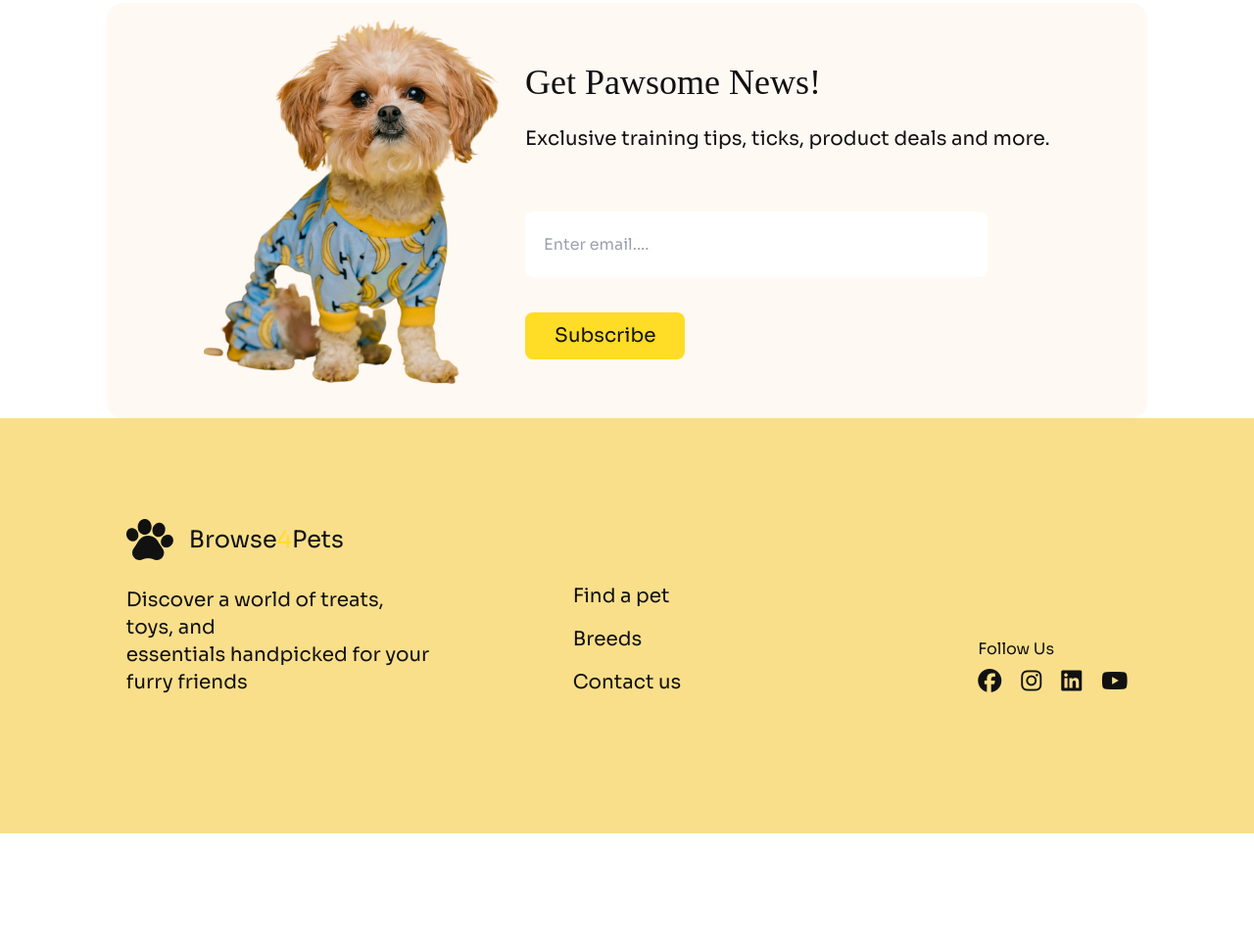
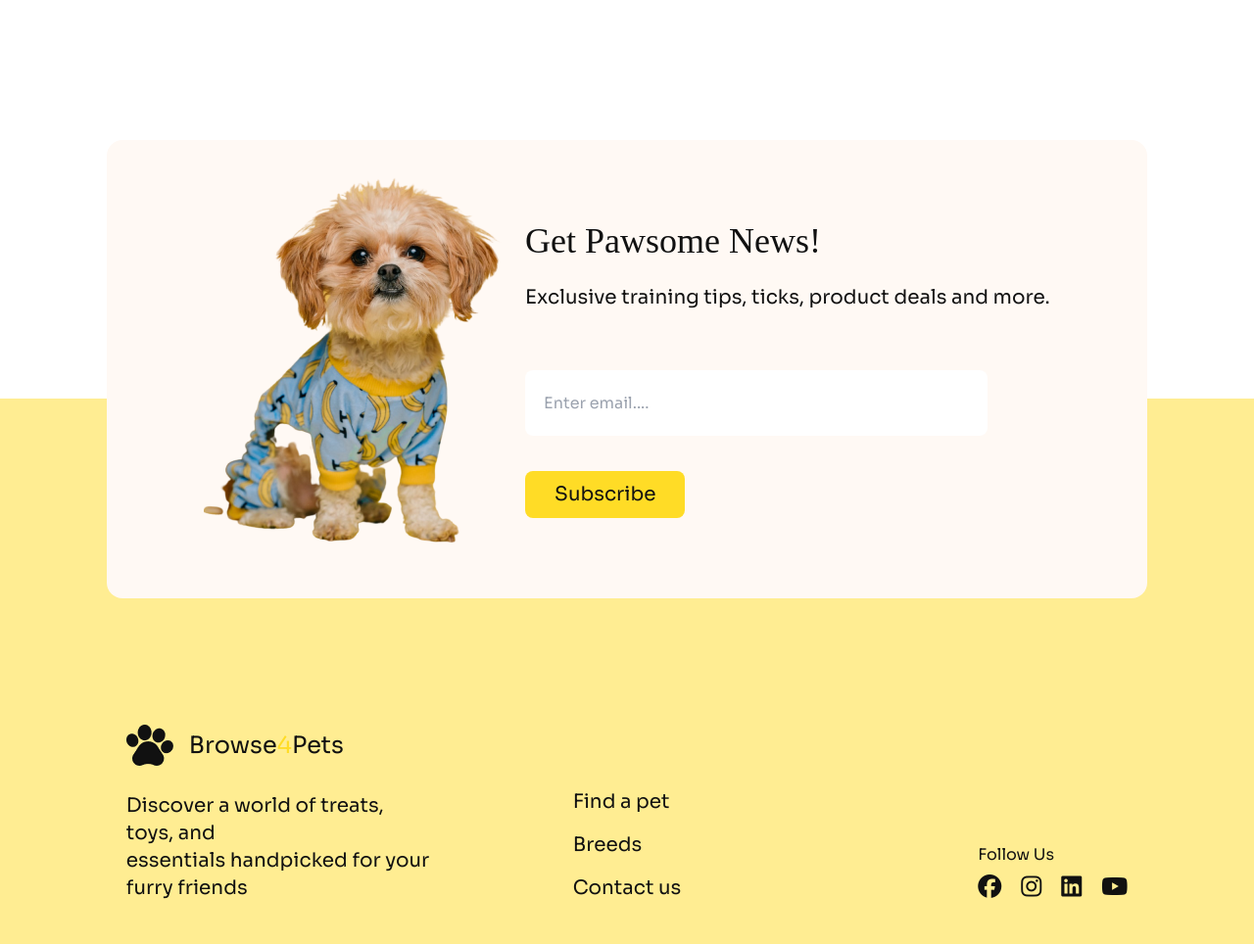
Before and after one commit to nitaisutradhar/A-3_C-001_PET-SHOP, a plain HTML site: page index.html in a window 1280 px wide. Shown: the part 3172-4136 px from the top of the page at 98% size. Before the commit the page ends 4023 px from the top, so only its background shows below. Drawn offline with nearby package versions, Linux system fonts and the light colour scheme; a web font is replaced by a local one.

Commit message:
completed footer section with challenge part

```diff
--- a/index.html
+++ b/index.html
@@ -375,9 +375,9 @@
           </div>
          </section>
          <!-- Pawsome news section -->
-          <section class="max-w-[90%] md:max-w-[83%] mx-auto bg-[#FFF9F4] rounded-2xl">
+          <section class="max-w-[90%] md:max-w-[83%] mt-[140px] mx-auto bg-[#FFF9F4] rounded-2xl">
             <div class="hero">
-              <div class="hero-content flex-col lg:flex-row">
+              <div class="hero-content py-[38px] flex-col lg:flex-row">
                 <img
                   src="./c1-assets/cute-pet-mid.png"
                   class="" />
@@ -396,7 +396,7 @@
           </section>
     </main>
     <!-- footer section -->
-    <footer class="bg-[#F9DF8A] py-[100px]">
+    <footer class="flex items-end relative -z-10 -mt-[16%] bg-[rgba(255,220,38,0.50)] py-[100px] h-[654px]">
       <!-- container -->
        <div class="max-w-[90%] md:max-w-[83%] mx-auto px-5">
           <!-- main grid -->
@@ -408,7 +408,7 @@
                       <h5 class="text-2xl">Browse<span class="text-[#FFDC26]">4</span>Pets</h5>
                    </div>
                    <br>
-                   <p class="text-xl">Discover a world of treats, toys, and <br> essentials handpicked for your furry friends</p>
+                   <p class="text-xl text-[rgba(17, 17, 17, 0.70)]">Discover a world of treats, toys, and <br> essentials handpicked for your furry friends</p>
               </div>
               <!-- middle -->
               <div class="flex flex-col justify-end md:items-center">
```
